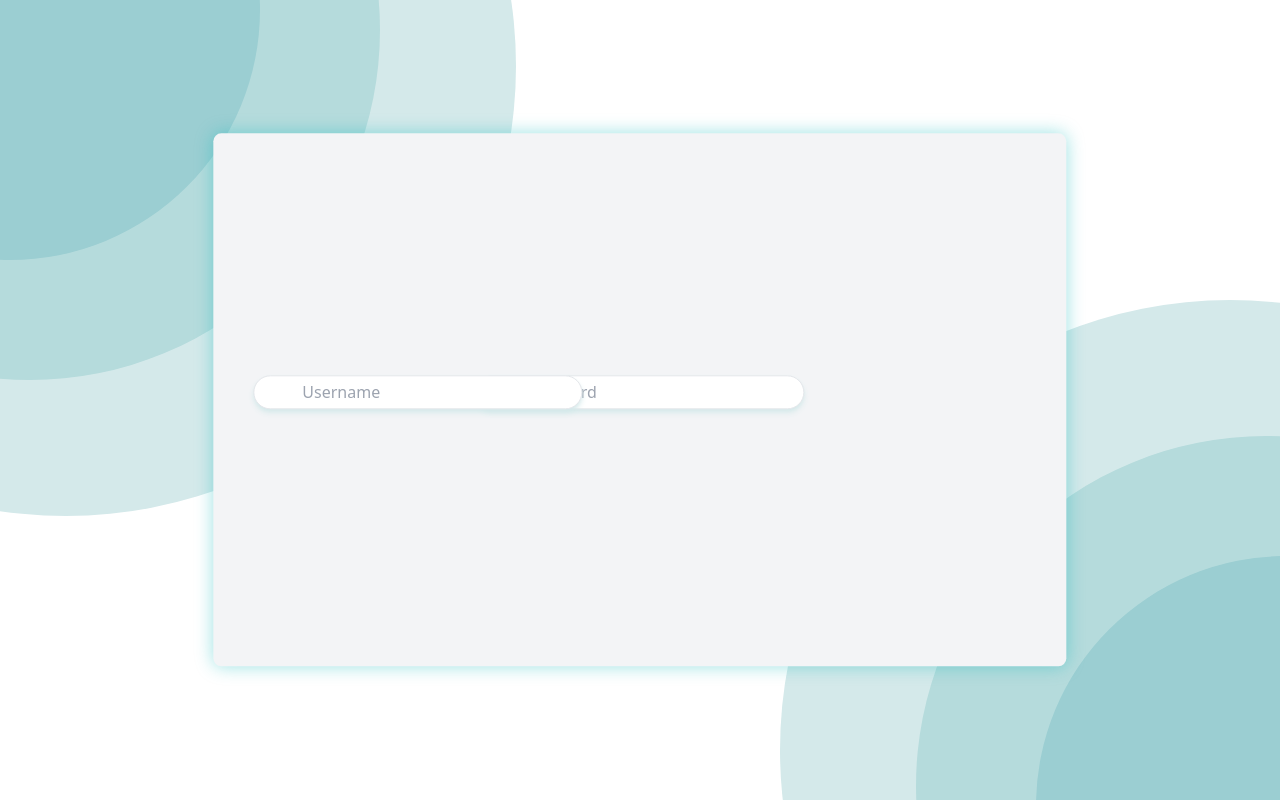
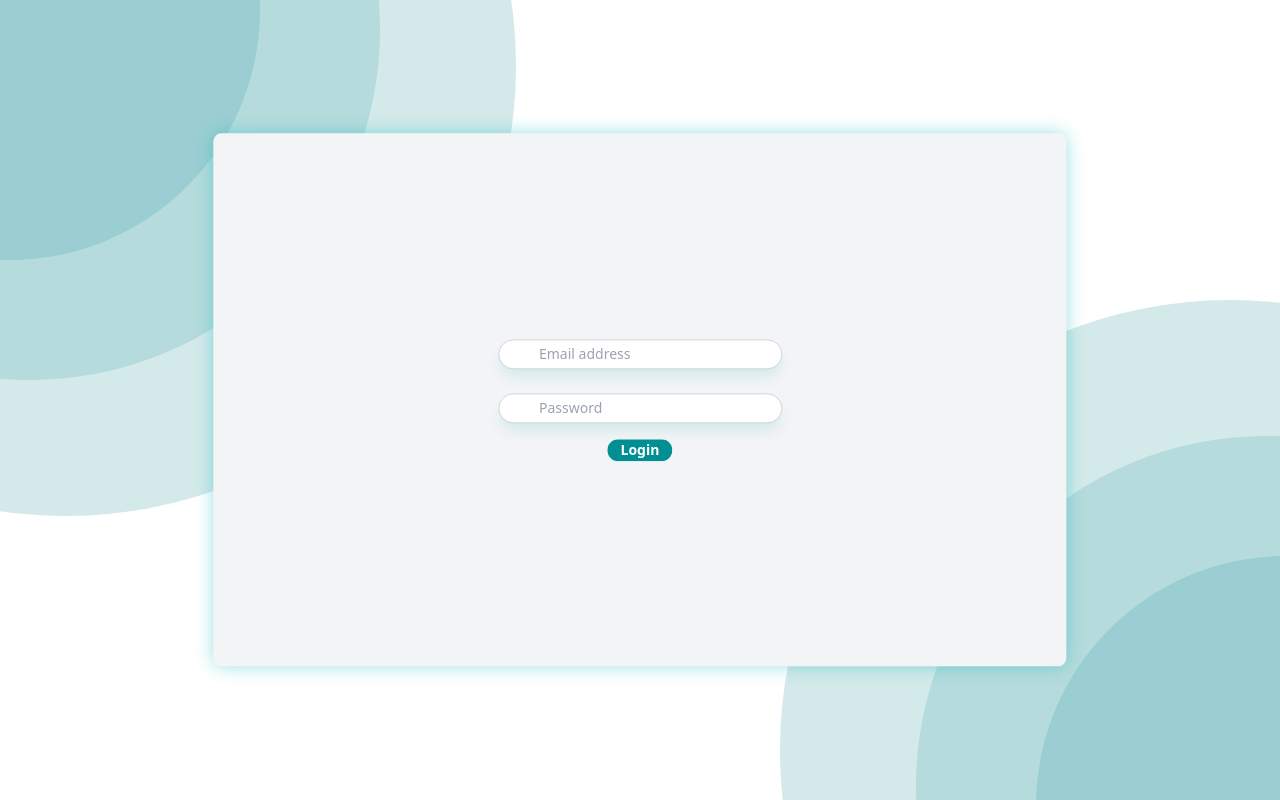
Before and after one commit to joysarkar18/where-is-my-tutor, a React (Vite) app in the folder where-is-my-tutor-frontend/: page /login in a window 1280 px wide. Built offline with nearby package versions, Linux system fonts and the light colour scheme.

Commit message:
login page pushing for left adjusment

```diff
--- a/where-is-my-tutor-frontend/src/screens/login.jsx
+++ b/where-is-my-tutor-frontend/src/screens/login.jsx
@@ -1,5 +1,3 @@
-//import React from "react";
-
 function Login() {
   return (
     <div className="flex items-center justify-center w-screen h-screen overflow-hidden relative">
@@ -12,17 +10,42 @@ function Login() {
 
       {/* Login Box */}
       <div className="flex flex-col items-center justify-center h-4/6 w-4/6 bg-gray-100 absolute left-1/2 top-1/2 transform -translate-x-1/2 -translate-y-1/2 z-10 shadow-[rgba(5,_183,_186,_0.4)_0px_0px_18px] rounded-lg p-8">
+        <div>
+          <label className="sr-only">Email address</label>
           <input
-          className="border p-2 mb-4 rounded-full px-12 py-1 absolute left-10 shadow-md shadow-baseColor-100 "
-          type="text"
-          placeholder="Username"
+            id="email"
+            name="email"
+            type="email"
+            autoComplete="email"
+            required
+            className=" rounded-full shadow-lg shadow-baseColor-100 relative block w-full px-10 py-1 border border-gray-300 sm:text-sm"
+            placeholder="Email address"
           />
+        </div>
+
+        <div className="mt-4 space-y-2">
+          <label htmlFor="password" className="sr-only">
+            Password
+          </label>
           <input
-          className="border p-1 mb-4 rounded-full px-12 py-1  absulate left-9 shadow-md shadow-baseColor-100"
+            id="password"
+            name="password"
             type="password"
+            autoComplete="current-password"
+            required
+            className=" rounded-full shadow-lg shadow-baseColor-100 relative block w-full px-10 py-1 sm:text-sm border border-gray-300"
             placeholder="Password"
           />
-        {/* Add your login button or other components here */}
+        </div>
+
+        <div className="mt-4 space-y-6">
+          <button
+            type="submit"
+            className="group relative w-full flex justify-center  py-.6 px-3 border border-transparent text-sm font-semibold rounded-full text-white bg-baseColor-600 "
+          >
+            Login
+          </button>
+        </div>
       </div>
     </div>
   );
```
Lines whose indentation alone changed are shown as unchanged.
